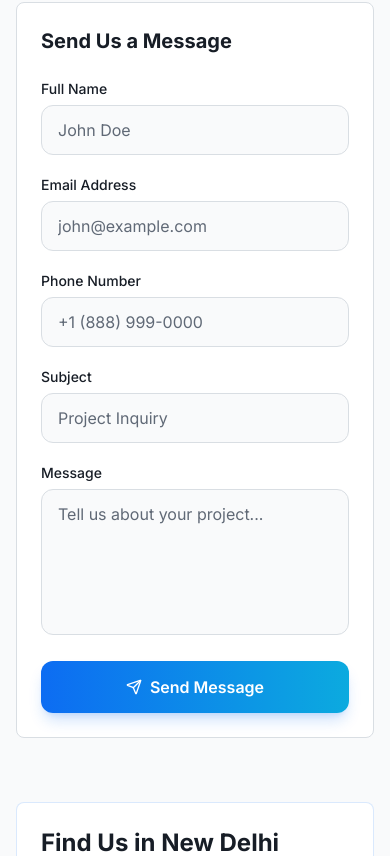
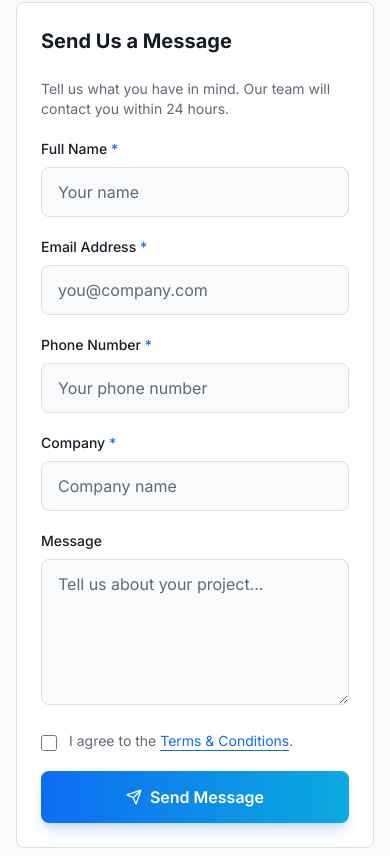
Before and after one commit to Sedawk-Dynamics/Tech-Tronics-frontend, a Next.js app: page /contact in a window 390 px wide. Shown: the part 1428-2284 px from the top of the page. Built offline with nearby package versions, Linux system fonts and the light colour scheme.

Commit message:
crm forms

```diff
--- /dev/null
+++ b/app/api/contact/route.ts
@@ -0,0 +1,53 @@
+const formKey = "2417f7b65e2ad073abd1d91f385ee098"
+const crmUrl = `https://crm.techtronics.ai/forms/wtl/${formKey}`
+
+export async function POST(request: Request) {
+  const origin = request.headers.get("origin")
+  if (origin && origin !== new URL(request.url).origin) {
+    return Response.json({ success: false }, { status: 403 })
+  }
+  try {
+    const data = await request.formData()
+    const payload = new URLSearchParams()
+    for (const field of ["name", "email", "phonenumber", "company"]) {
+      const value = data.get(field)
+      if (typeof value !== "string" || !value.trim() || value.length > 254) {
+        return Response.json({ success: false }, { status: 400 })
+      }
+      payload.set(field, value.trim())
+    }
+    const message = data.get("message") ?? ""
+    if (typeof message !== "string" || message.length > 5000 ||
+        !/^[^\s@]+@[^\s@]+\.[^\s@]+$/.test(payload.get("email")!) ||
+        data.get("accept_terms_and_conditions") !== "on") {
+      return Response.json({ success: false }, { status: 400 })
+    }
+    // The existing CRM form labels its city field as Message.
+    payload.set("city", message.trim())
+    payload.set("accept_terms_and_conditions", "on")
+    payload.set("key", formKey)
+
+    // Use a fresh CRM session and matching CSRF token for each submission.
+    const session = await fetch(crmUrl, { cache: "no-store", signal: AbortSignal.timeout(15000) })
+    if (!session.ok) throw new Error("CRM unavailable")
+    const html = await session.text()
+    const token = html.match(/name="csrf_token_name"\s+value="([a-f0-9]+)"/i)?.[1]
+    const cookies = session.headers.getSetCookie().map(cookie => cookie.split(";")[0]).join("; ")
+    if (!token || !cookies) throw new Error("CRM session unavailable")
+    payload.set("csrf_token_name", token)
+    const response = await fetch(crmUrl, {
+      method: "POST",
+      headers: { Cookie: cookies, "X-Requested-With": "XMLHttpRequest" },
+      body: payload,
+      cache: "no-store",
+      signal: AbortSignal.timeout(15000),
+      redirect: "error",
+    })
+    if (!response.ok) throw new Error("CRM rejected submission")
+    const result = await response.json()
+    if (result.success !== true) throw new Error("CRM did not confirm submission")
+    return Response.json({ success: true })
+  } catch {
+    return Response.json({ success: false }, { status: 502 })
+  }
+}
--- a/components/contact-form.tsx
+++ b/components/contact-form.tsx
@@ -1,109 +1,70 @@
 "use client"
 
-import { useState } from "react"
-import { motion } from "framer-motion"
-import { Send, CheckCircle } from "lucide-react"
+import { useState, type FormEvent } from "react"
+import { CheckCircle, Loader2, Send } from "lucide-react"
+
+const fieldClass = "w-full rounded-lg border border-border bg-background px-4 py-3 text-foreground placeholder:text-muted-foreground focus:outline-none focus:ring-2 focus:ring-primary/50 focus:border-primary"
 
 export function ContactForm() {
-  const [submitted, setSubmitted] = useState(false)
+  const [status, setStatus] = useState<"idle" | "sending" | "success" | "error">("idle")
 
-  const handleSubmit = (e: React.FormEvent) => {
-    e.preventDefault()
-    setSubmitted(true)
-    setTimeout(() => setSubmitted(false), 5000)
+  async function handleSubmit(event: FormEvent<HTMLFormElement>) {
+    event.preventDefault()
+    if (status === "sending") return
+    const form = event.currentTarget
+    const body = new FormData(form)
+    setStatus("sending")
+    try {
+      const response = await fetch("/api/contact", { method: "POST", body })
+      const result = await response.json()
+      if (!response.ok || result.success !== true) throw new Error("Submission failed")
+      form.reset()
+      setStatus("success")
+    } catch {
+      setStatus("error")
+    }
   }
 
-  if (submitted) {
-    return (
-      <motion.div
-        initial={{ opacity: 0, scale: 0.9 }}
-        animate={{ opacity: 1, scale: 1 }}
-        className="p-8 bg-card border border-tt-cyan-600/30 rounded-xl text-center"
-      >
-        <CheckCircle className="w-16 h-16 text-tt-cyan-600 mx-auto mb-4" />
-        <h3 className="text-xl font-bold text-foreground mb-2">Message Sent!</h3>
-        <p className="text-muted-foreground">
-          Thank you for reaching out. We&apos;ll get back to you within 24 hours.
-        </p>
-      </motion.div>
-    )
-  }
+  if (status === "success") return (
+    <div role="status" className="rounded-lg border border-primary/20 bg-primary/5 p-8 text-center">
+      <CheckCircle className="mx-auto mb-4 h-12 w-12 text-primary" />
+      <h4 className="mb-2 text-xl font-semibold">Thank you for reaching out!</h4>
+      <p className="text-muted-foreground">Your message has been received. Our team will contact you within 24 hours.</p>
+      <button type="button" onClick={() => setStatus("idle")} className="mt-6 text-primary underline underline-offset-4">Send another message</button>
+    </div>
+  )
 
   return (
-    <form onSubmit={handleSubmit} className="space-y-5">
-      <div className="grid grid-cols-1 sm:grid-cols-2 gap-5">
-        <div>
-          <label htmlFor="name" className="block text-sm font-medium text-foreground mb-1.5">
-            Full Name
-          </label>
-          <input
-            id="name"
-            type="text"
-            required
-            placeholder="John Doe"
-            className="w-full px-4 py-3 bg-background border border-border rounded-xl text-foreground placeholder:text-muted-foreground focus:outline-none focus:ring-2 focus:ring-tt-blue-500/50 focus:border-tt-blue-500 transition-all"
-          />
+    <form onSubmit={handleSubmit} className="space-y-5" aria-busy={status === "sending"}>
+      <p className="text-sm text-muted-foreground">Tell us what you have in mind. Our team will contact you within 24 hours.</p>
+      <fieldset disabled={status === "sending"} className="space-y-5 disabled:opacity-70">
+        <div className="grid grid-cols-1 gap-5 sm:grid-cols-2">
+          {[
+            { name: "name", label: "Full Name", type: "text", autoComplete: "name", placeholder: "Your name" },
+            { name: "email", label: "Email Address", type: "email", autoComplete: "email", placeholder: "you@company.com" },
+            { name: "phonenumber", label: "Phone Number", type: "tel", autoComplete: "tel", placeholder: "Your phone number" },
+            { name: "company", label: "Company", type: "text", autoComplete: "organization", placeholder: "Company name" },
+          ].map(({ label, ...field }) => (
+            <div key={field.name}>
+              <label htmlFor={`contact-${field.name}`} className="mb-2 block text-sm font-medium">{label} <span className="text-primary">*</span></label>
+              <input {...field} id={`contact-${field.name}`} required maxLength={254} className={fieldClass} />
+            </div>
+          ))}
         </div>
         <div>
-          <label htmlFor="email" className="block text-sm font-medium text-foreground mb-1.5">
-            Email Address
-          </label>
-          <input
-            id="email"
-            type="email"
-            required
-            placeholder="john@example.com"
-            className="w-full px-4 py-3 bg-background border border-border rounded-xl text-foreground placeholder:text-muted-foreground focus:outline-none focus:ring-2 focus:ring-tt-blue-500/50 focus:border-tt-blue-500 transition-all"
-          />
+          <label htmlFor="contact-message" className="mb-2 block text-sm font-medium">Message</label>
+          <textarea id="contact-message" name="message" rows={5} maxLength={5000} placeholder="Tell us about your project..." className={`${fieldClass} resize-y`} />
         </div>
-      </div>
-
-      <div className="grid grid-cols-1 sm:grid-cols-2 gap-5">
-        <div>
-          <label htmlFor="phone" className="block text-sm font-medium text-foreground mb-1.5">
-            Phone Number
-          </label>
-          <input
-            id="phone"
-            type="tel"
-            placeholder="+1 (888) 999-0000"
-            className="w-full px-4 py-3 bg-background border border-border rounded-xl text-foreground placeholder:text-muted-foreground focus:outline-none focus:ring-2 focus:ring-tt-blue-500/50 focus:border-tt-blue-500 transition-all"
-          />
-        </div>
-        <div>
-          <label htmlFor="subject" className="block text-sm font-medium text-foreground mb-1.5">
-            Subject
-          </label>
-          <input
-            id="subject"
-            type="text"
-            required
-            placeholder="Project Inquiry"
-            className="w-full px-4 py-3 bg-background border border-border rounded-xl text-foreground placeholder:text-muted-foreground focus:outline-none focus:ring-2 focus:ring-tt-blue-500/50 focus:border-tt-blue-500 transition-all"
-          />
-        </div>
-      </div>
-
-      <div>
-        <label htmlFor="message" className="block text-sm font-medium text-foreground mb-1.5">
-          Message
+        <label className="flex items-start gap-3 text-sm text-muted-foreground">
+          <input type="checkbox" name="accept_terms_and_conditions" required className="mt-1 h-4 w-4 shrink-0 accent-primary" />
+          <span>I agree to the <a href="https://crm.techtronics.ai/terms-and-conditions" target="_blank" rel="noopener noreferrer" className="text-primary underline underline-offset-4">Terms &amp; Conditions</a>.</span>
         </label>
-        <textarea
-          id="message"
-          required
-          rows={5}
-          placeholder="Tell us about your project..."
-          className="w-full px-4 py-3 bg-background border border-border rounded-xl text-foreground placeholder:text-muted-foreground focus:outline-none focus:ring-2 focus:ring-tt-blue-500/50 focus:border-tt-blue-500 transition-all resize-none"
-        />
-      </div>
-
-      <button
-        type="submit"
-        className="w-full sm:w-auto px-8 py-3.5 bg-gradient-to-r from-tt-blue-500 to-tt-cyan-500 text-white rounded-xl font-semibold shadow-lg shadow-tt-blue-500/20 hover:shadow-tt-blue-500/40 transition-all duration-300 transform hover:scale-105 flex items-center justify-center gap-2"
-      >
-        <Send className="w-4 h-4" />
-        Send Message
-      </button>
+        <button type="submit" className="flex w-full items-center justify-center gap-2 rounded-lg bg-gradient-to-r from-tt-blue-500 to-tt-cyan-500 px-8 py-3.5 font-semibold text-white shadow-lg shadow-primary/20 transition-opacity hover:opacity-90 disabled:cursor-wait sm:w-auto">
+          {status === "sending" ? <Loader2 className="h-4 w-4 animate-spin" /> : <Send className="h-4 w-4" />}
+          {status === "sending" ? "Sending..." : "Send Message"}
+        </button>
+      </fieldset>
+      {status === "error" && <p role="alert" className="text-sm text-destructive">We couldn&apos;t confirm your message was received. Please try again or contact us by phone or email.</p>}
     </form>
   )
 }
```
